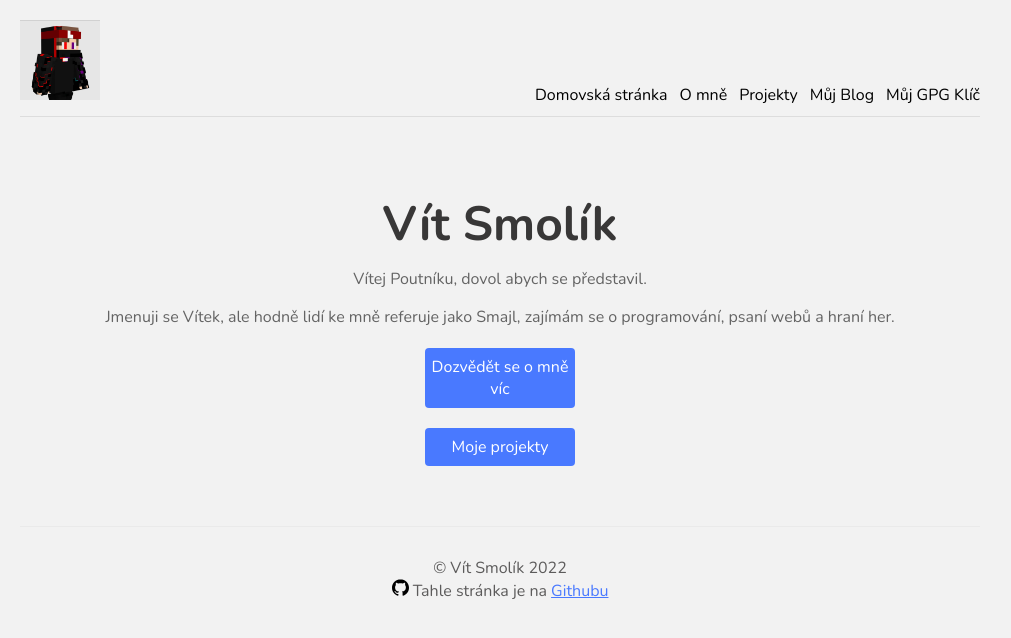
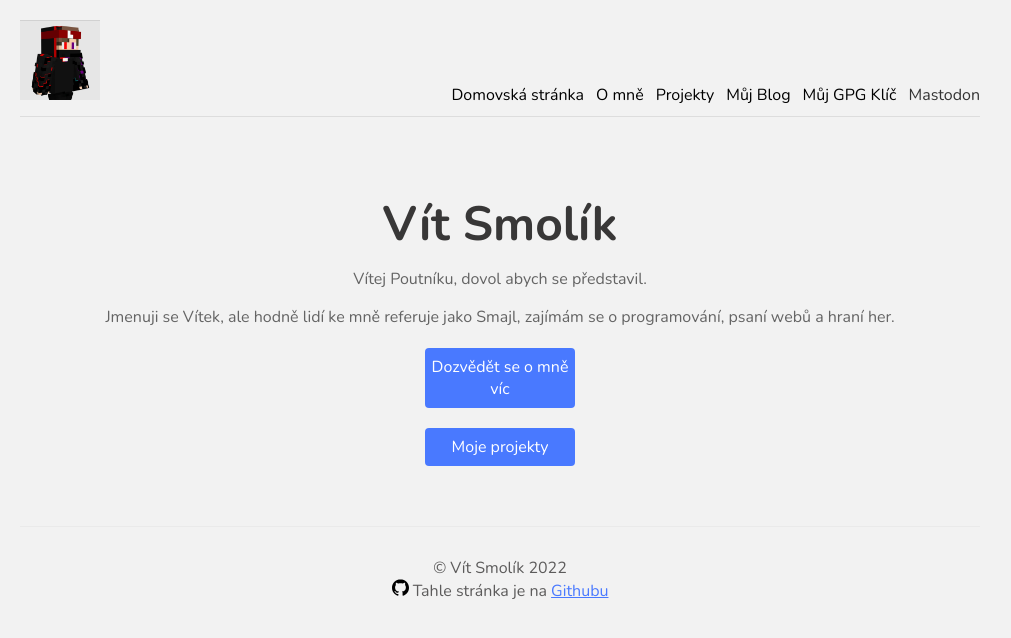
Before and after one commit to Smajlll/smajlll.github.io, a Next.js app: page / in a window 1280 px wide. Shown: the top 638 px of the page, without its empty margins (140-1151 px from the left). Built offline with nearby package versions, Linux system fonts and the light colour scheme.

Commit message:
Update navbar.js

```diff
--- a/comps/navbar.js
+++ b/comps/navbar.js
@@ -12,6 +12,7 @@ const Navbar = () => {
                 <Link legacyBehavior href="/projekty"><a className={styles.navtext}>Projekty </a></Link>
                 <Link legacyBehavior href="/blog"><a className={styles.navtext}>Můj Blog </a></Link>
                 <Link legacyBehavior href="/pgpkey.txt"><a className={styles.navtext}>Můj GPG Klíč </a></Link>
+                <a rel="me" href="https://mastodon.social/@smoliicek">Mastodon</a>
         </nav>
      );
 }
```
